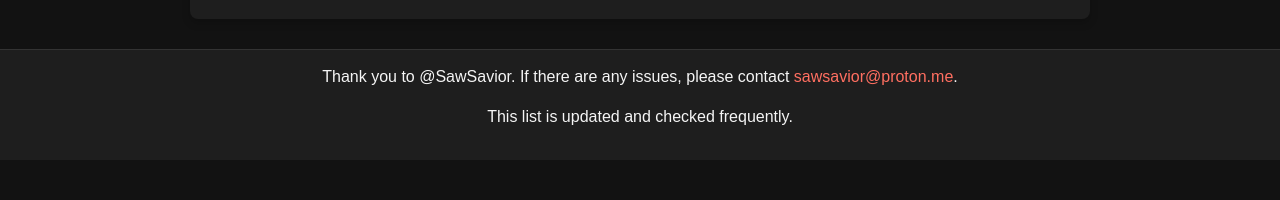
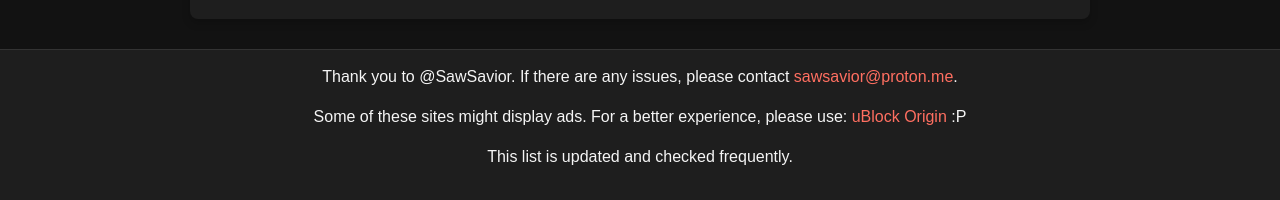
Before and after one commit to sawsavior/sawsavior-movie-directory, a plain HTML site: page index.html in a window 1280 px wide. Shown: the part 765-965 px from the top of the page. Before the commit the page ends 925 px from the top, so only its background shows below. Drawn offline with nearby package versions, Linux system fonts and the light colour scheme.

Commit message:
Published V1.02

```diff
--- a/index.html
+++ b/index.html
@@ -152,6 +152,7 @@
     </main>
     <footer>
         <p>Thank you to @SawSavior. If there are any issues, please contact <a href="mailto:sawsavior@proton.me">sawsavior@proton.me</a>.</p>
+        <p>Some of these sites might display ads. For a better experience, please use: <a href="https://ublockorigin.com/" target="_blank">uBlock Origin</a> :P</p>
         <p>This list is updated and checked frequently.</p>
     </footer>
 </body>
```
